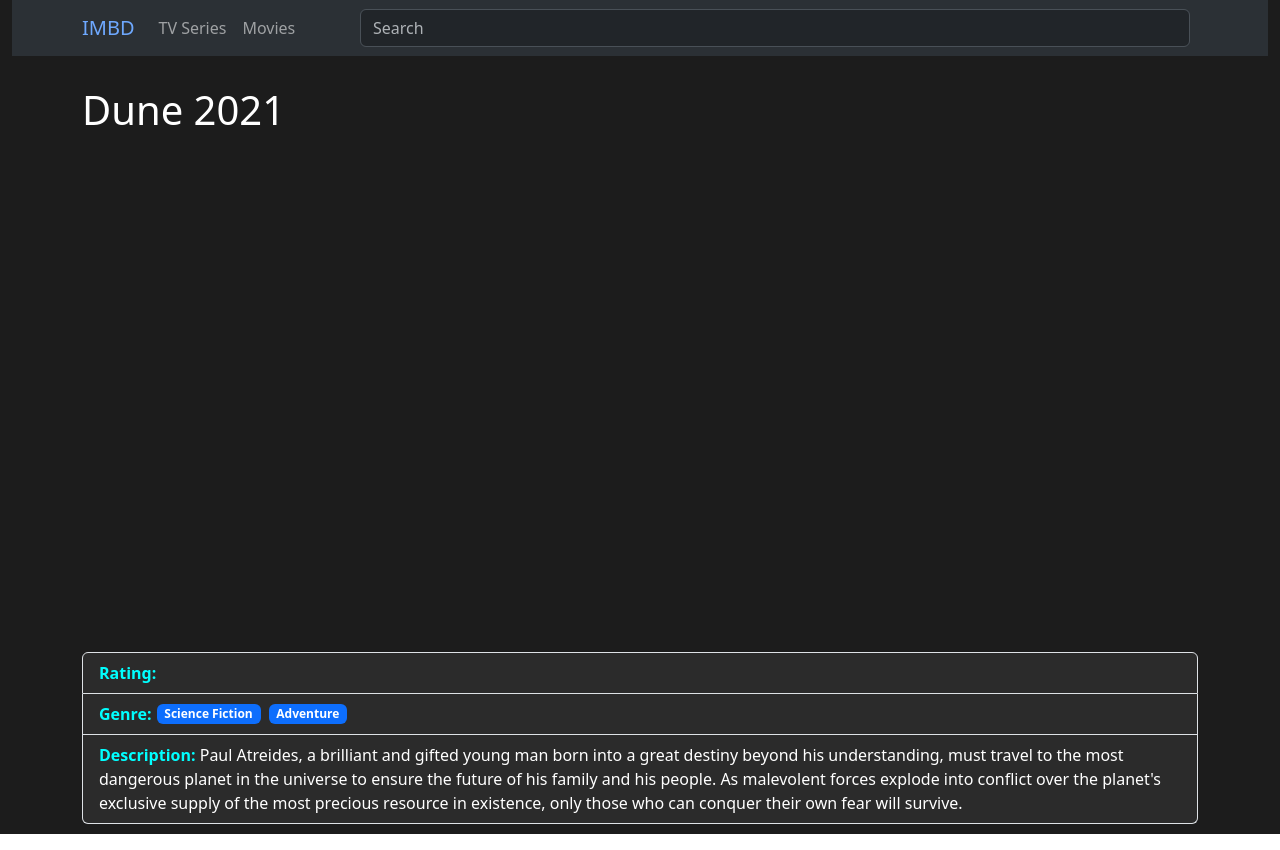
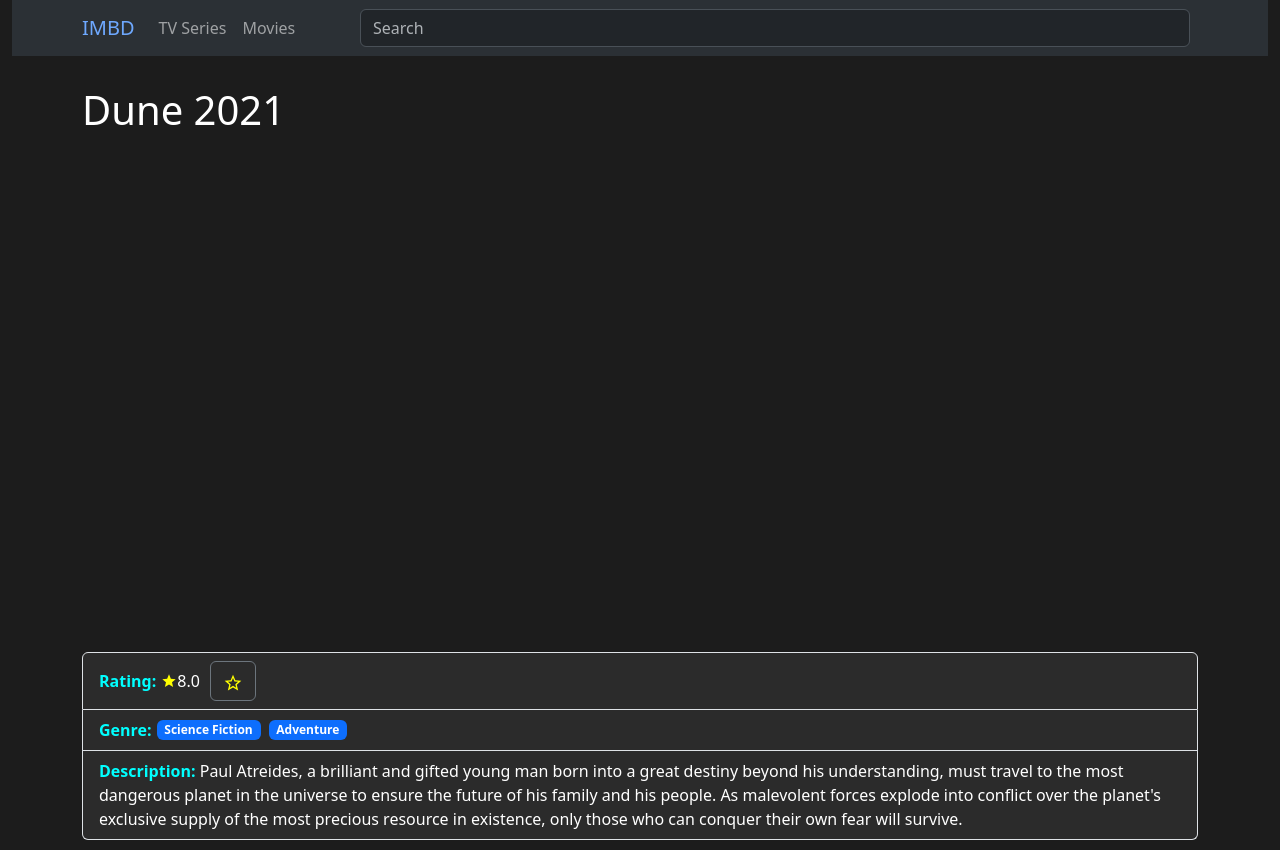
Before and after one commit to rzounlom/movie-ratings, a React (Create React App) app: page /movie/1 in a window 1280 px wide. Built offline with nearby package versions, Linux system fonts and the light colour scheme.

Commit message:
move rating calculation to utils

```diff
--- a/src/components/movies/movie-card/MovieCard.js
+++ b/src/components/movies/movie-card/MovieCard.js
@@ -5,6 +5,7 @@
 import { Link } from "react-router-dom";
 import { MdOutlineStar } from "react-icons/md";
 import RatingModal from "../rating-modal/RatingModal";
+import { caluculateRating } from "../../../lib/utils/calculateRating";
 
 // const testMovie = {
 //   id: 1,
@@ -20,16 +21,16 @@
 // };
 
 const MovieCard = ({ movie }) => {
-  const caluculateRating = () => {
-    //calculate the average rating of the movie
-    const rating =
-      movie.ratings.reduce((acc, curr) => acc + curr, 0) / movie.ratings.length;
-    if (!rating) {
-      return 0;
-    }
+  // const caluculateRating = () => {
+  //   //calculate the average rating of the movie
+  //   const rating =
+  //     movie.ratings.reduce((acc, curr) => acc + curr, 0) / movie.ratings.length;
+  //   if (!rating) {
+  //     return 0;
+  //   }
 
-    return Math.floor(rating).toFixed(1);
-  };
+  //   return Math.floor(rating).toFixed(1);
+  // };
 
   return (
     <Card
@@ -42,7 +43,7 @@
       <Card.Img variant="top" src={movie.imgUrl} />
       <Card.Body>
         <Card.Text className="movie-rating">
-          <MdOutlineStar size="2rem" /> {caluculateRating()}{" "}
+          <MdOutlineStar size="2rem" /> {caluculateRating(movie.ratings)}{" "}
           <RatingModal movie={movie} />
         </Card.Text>
         <Card.Title>{movie.title}</Card.Title>
--- a/src/components/movies/movie-trailer/MovieTrailer.css
+++ b/src/components/movies/movie-trailer/MovieTrailer.css
@@ -27,3 +27,18 @@
   background-color: rgb(43, 43, 43);
   color: white;
 }
+
+.list-group-item:nth-of-type(1) {
+  display: flex;
+  align-items: center;
+}
+
+.list-group-item:nth-of-type(1) svg {
+  color: yellow;
+}
+
+.list-group-item:nth-of-type(1) .rating {
+  display: flex;
+  align-items: center;
+  margin-left: 5px;
+}
--- a/src/components/movies/movie-trailer/MovieTrailer.js
+++ b/src/components/movies/movie-trailer/MovieTrailer.js
@@ -2,8 +2,11 @@
 
 import Badge from "react-bootstrap/Badge";
 import ListGroup from "react-bootstrap/ListGroup";
+import { MdOutlineStar } from "react-icons/md";
+import RatingModal from "../rating-modal/RatingModal";
 import ReactPlayer from "react-player";
 import Stack from "react-bootstrap/Stack";
+import { caluculateRating } from "../../../lib/utils/calculateRating";
 
 const MovieTrailer = ({ movie }) => {
   return (
@@ -23,6 +26,11 @@
         <ListGroup>
           <ListGroup.Item>
             <label>Rating:</label>
+            <div className="rating">
+              <MdOutlineStar />
+              {caluculateRating(movie.ratings)}
+            </div>{" "}
+            <RatingModal movie={movie} />
           </ListGroup.Item>
           <ListGroup.Item style={{ display: "flex" }}>
             <label>Genre:</label>
--- /dev/null
+++ b/src/lib/utils/calculateRating.js
@@ -0,0 +1,9 @@
+export const caluculateRating = (ratings = []) => {
+  //calculate the average rating of the movie
+  const rating = ratings.reduce((acc, curr) => acc + curr, 0) / ratings.length;
+  if (!rating) {
+    return 0;
+  }
+
+  return Math.floor(rating).toFixed(1);
+};
```
